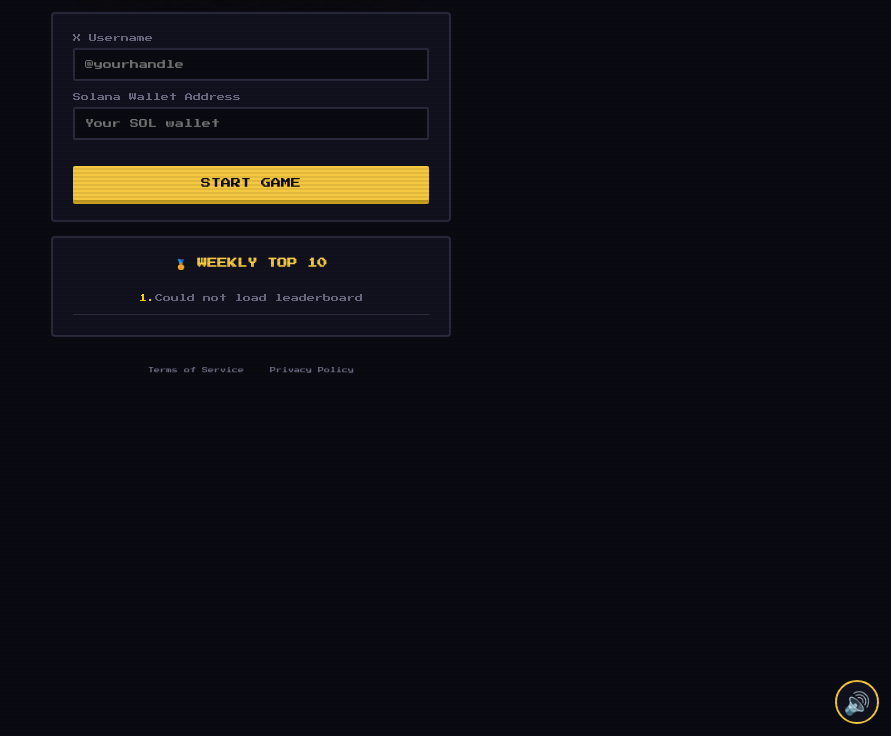
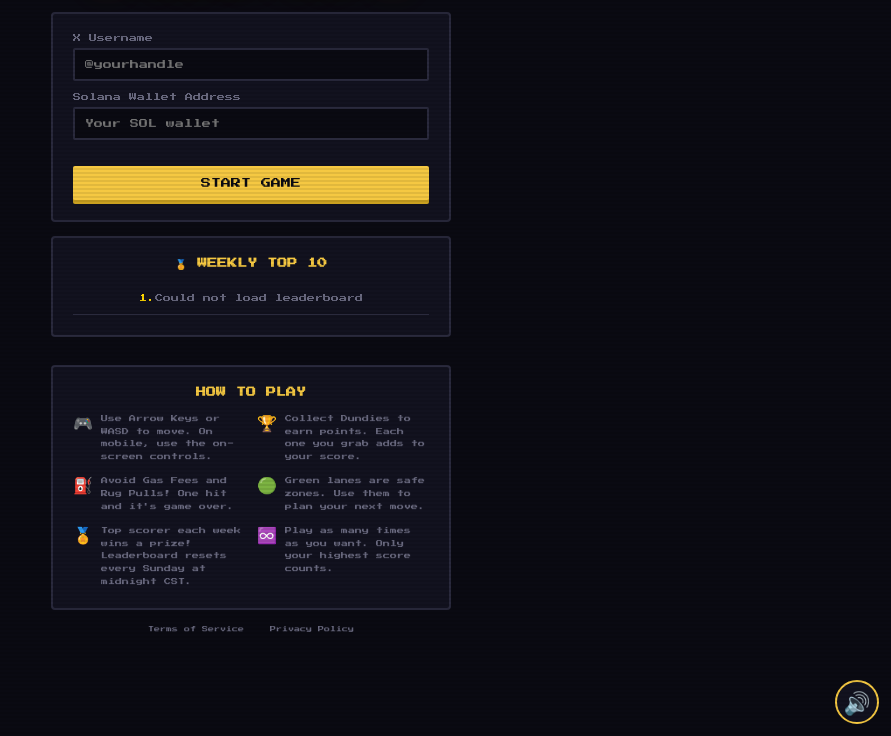
Before and after one commit to AceXCrypto/Dundie_Dash, a website: page public/index.html in a window 1280 px wide. Shown: the part 64-800 px from the top of the page, without its empty margins (389-1280 px from the left). Drawn offline with Linux system fonts and the light colour scheme; no server answers.

Commit message:
Add how to play instructions section

```diff
--- a/public/index.html
+++ b/public/index.html
@@ -60,7 +60,37 @@
         <button id="cooldown-back-btn">BACK TO MENU</button>
       </div>
     </div>
-  <div id="legal-links">
+  <div id="instructions">
+      <h2>HOW TO PLAY</h2>
+      <div class="inst-grid">
+        <div class="inst-item">
+          <span class="inst-icon">🎮</span>
+          <p>Use Arrow Keys or WASD to move. On mobile, use the on-screen controls.</p>
+        </div>
+        <div class="inst-item">
+          <span class="inst-icon">🏆</span>
+          <p>Collect Dundies to earn points. Each one you grab adds to your score.</p>
+        </div>
+        <div class="inst-item">
+          <span class="inst-icon">⛽</span>
+          <p>Avoid Gas Fees and Rug Pulls! One hit and it's game over.</p>
+        </div>
+        <div class="inst-item">
+          <span class="inst-icon">🟢</span>
+          <p>Green lanes are safe zones. Use them to plan your next move.</p>
+        </div>
+        <div class="inst-item">
+          <span class="inst-icon">🏅</span>
+          <p>Top scorer each week wins a prize! Leaderboard resets every Sunday at midnight CST.</p>
+        </div>
+        <div class="inst-item">
+          <span class="inst-icon">♾️</span>
+          <p>Play as many times as you want. Only your highest score counts.</p>
+        </div>
+      </div>
+    </div>
+
+    <div id="legal-links">
       <a href="/terms.html">Terms of Service</a>
       <a href="/privacy.html">Privacy Policy</a>
     </div>
--- a/public/style.css
+++ b/public/style.css
@@ -302,3 +302,85 @@ button:active { transform: scale(0.97); }
     height: auto;
   }
 }
+
+/* ===== INSTRUCTIONS ===== */
+#instructions {
+  background: var(--surface);
+  border: 2px solid var(--border);
+  border-radius: 4px;
+  padding: 20px;
+  margin-top: 14px;
+  width: 100%;
+}
+#instructions h2 {
+  font-size: 10px;
+  color: var(--primary);
+  text-align: center;
+  margin-bottom: 16px;
+}
+.inst-grid {
+  display: grid;
+  grid-template-columns: 1fr 1fr;
+  gap: 12px;
+}
+.inst-item {
+  display: flex;
+  align-items: flex-start;
+  gap: 8px;
+}
+.inst-icon {
+  font-size: 16px;
+  flex-shrink: 0;
+  line-height: 1;
+}
+.inst-item p {
+  font-size: 7px;
+  color: var(--muted);
+  line-height: 1.8;
+}
+@media (max-width: 440px) {
+  .inst-grid {
+    grid-template-columns: 1fr;
+  }
+}
+
+/* ===== INSTRUCTIONS ===== */
+#instructions {
+  background: var(--surface);
+  border: 2px solid var(--border);
+  border-radius: 4px;
+  padding: 20px;
+  margin-top: 14px;
+  width: 100%;
+}
+#instructions h2 {
+  font-size: 10px;
+  color: var(--primary);
+  text-align: center;
+  margin-bottom: 16px;
+}
+.inst-grid {
+  display: grid;
+  grid-template-columns: 1fr 1fr;
+  gap: 12px;
+}
+.inst-item {
+  display: flex;
+  align-items: flex-start;
+  gap: 8px;
+}
+.inst-icon {
+  font-size: 16px;
+  flex-shrink: 0;
+  line-height: 1;
+}
+.inst-item p {
+  font-size: 7px;
+  color: var(--muted);
+  line-height: 1.8;
+}
+@media (max-width: 440px) {
+  .inst-grid {
+    grid-template-columns: 1fr;
+  }
+}
```
